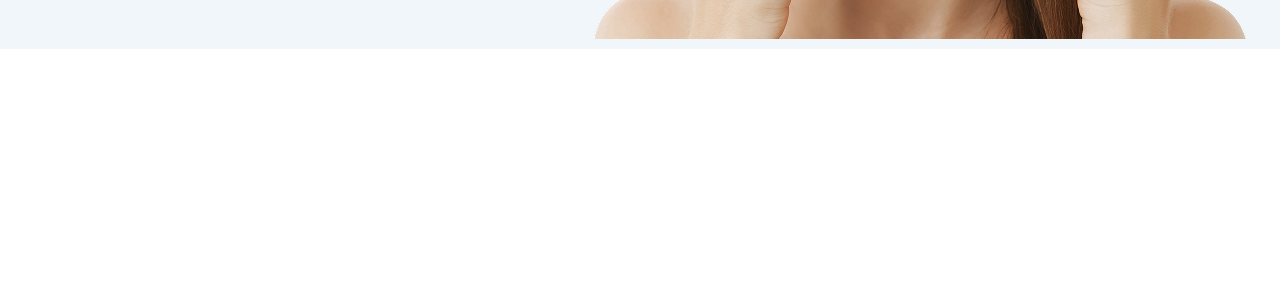
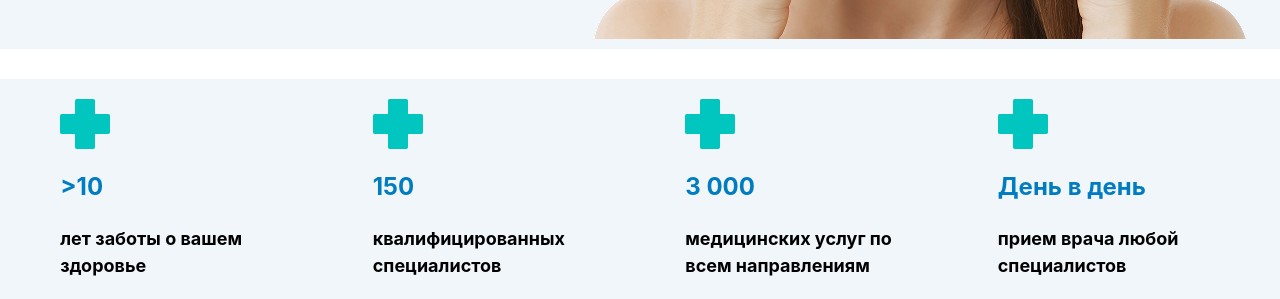
Before and after one commit to TOJIo7/EXAM-4-TEAM, a website: page src/Ruslanpage/index.html in a window 1280 px wide. Shown: the part 698-997 px from the top of the page. Before the commit the page ends 800 px from the top, so only its background shows below. Drawn offline with nearby package versions, Linux system fonts and the light colour scheme; files that its build step writes are made by us from their sources.

Commit message:
add sectionSecond

```diff
--- a/src/Ruslanpage/index.html
+++ b/src/Ruslanpage/index.html
@@ -89,6 +89,28 @@
 	<img src="./img/Layer 0 1.png" alt="">
 </div>
 		</section>
+		<section class='bg-[#F0F6F9] gap-[10px] flex flex-wrap justify-around mt-[30px] p-[20px]'>
+<div class='w-[170px] md:w-[222px] flex flex-col gap-[20px] items-start'>
+	<img src="./img/cross.png" alt="">
+	<p class='text-[24px] text-[#017CC1] font-bold'>>10</p>
+	<p class='text-[18px] font-bold'>лет заботы о вашем здоровье</p>
+</div>
+<div class='w-[170px] md:w-[222px] flex flex-col gap-[20px] items-start'>
+	<img src="./img/cross.png" alt="">
+	<p class='text-[24px] text-[#017CC1] font-bold'>150</p>
+	<p class='text-[18px] font-bold'>квалифицированных специалистов</p>
+</div>
+<div class='w-[170px] md:w-[222px] flex flex-col gap-[20px] items-start'>
+	<img src="./img/cross.png" alt="">
+	<p class='text-[24px] text-[#017CC1] font-bold'>3 000</p>
+	<p class='text-[18px] font-bold'>медицинских услуг по всем направлениям</p>
+</div>
+<div class='w-[170px] md:w-[222px] flex flex-col gap-[20px] items-start'>
+	<img src="./img/cross.png" alt="">
+	<p class='text-[24px] text-[#017CC1] font-bold'>День в день</p>
+	<p class='text-[18px] font-bold'>прием врача любой специалистов</p>
+</div>
+		</section>
 	</main>
 </body>
 </html>
```
Also changed, not shown: src/Ruslanpage/img/bg.png (added), src/Ruslanpage/img/cross.png (added).
